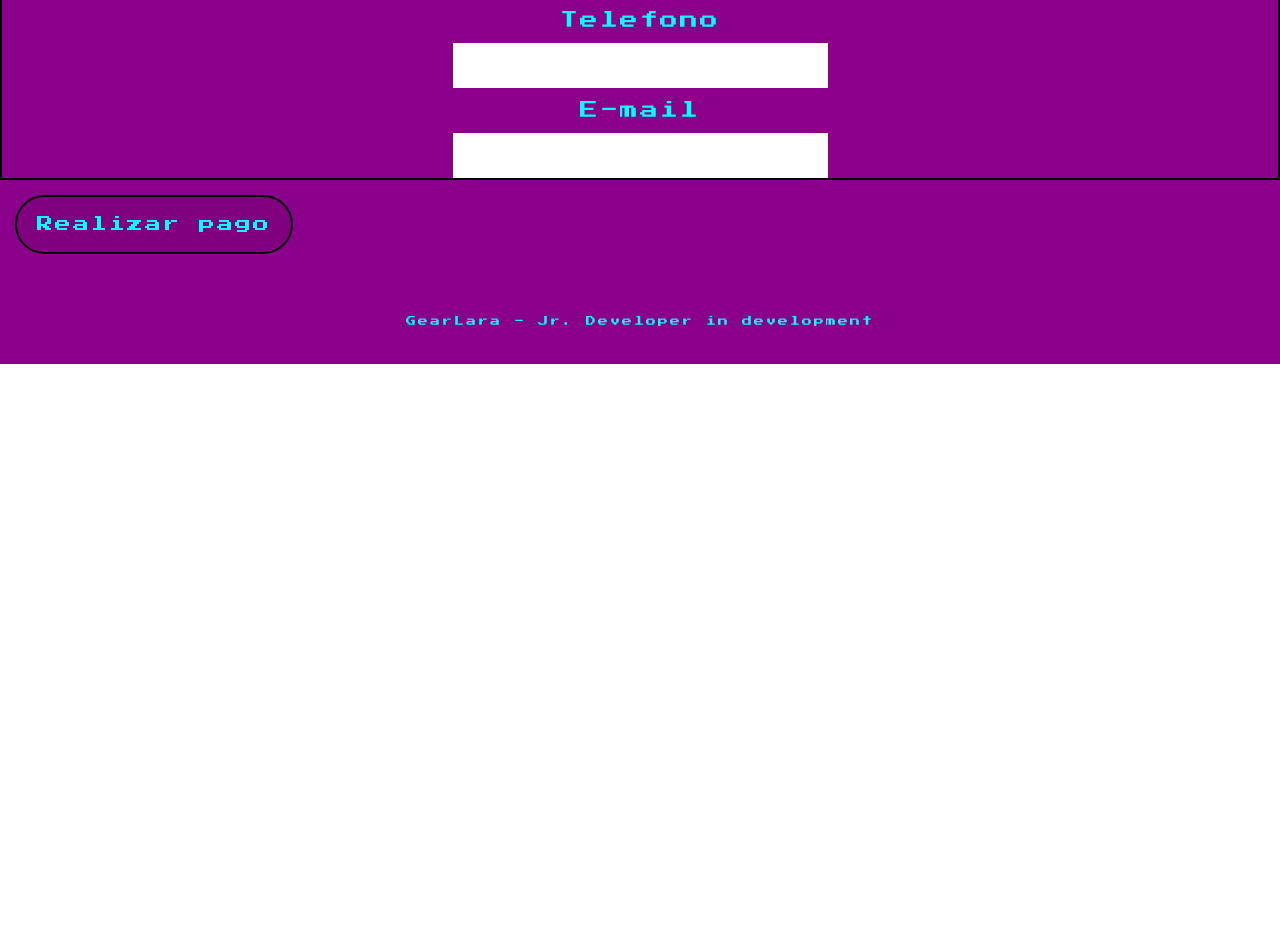
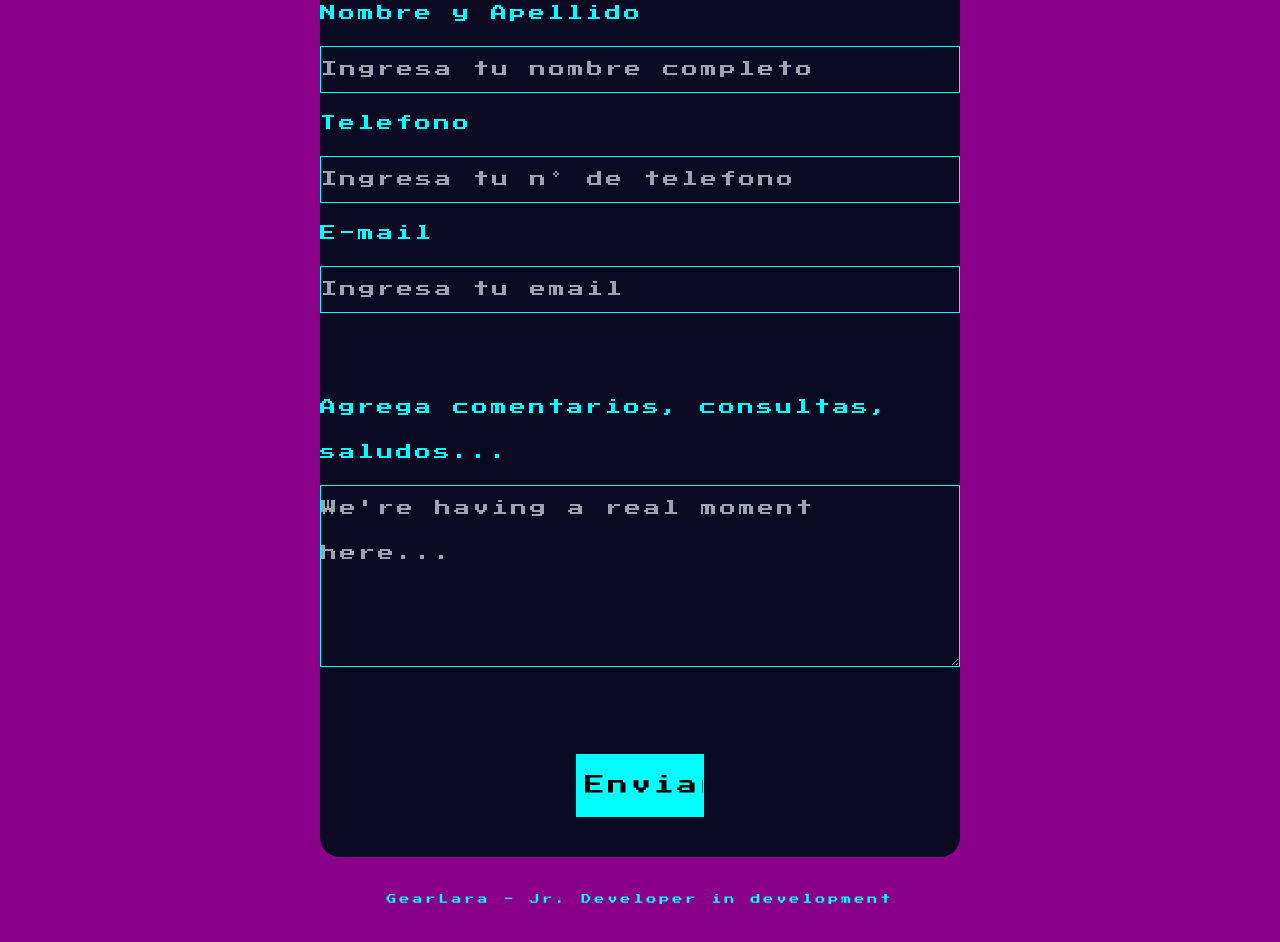
Before and after one commit to NatiBorjas/Provisiones_Stan, a React (Create React App) app: page /finalizarcompra in a window 1280 px wide. Shown: the part 286-1228 px from the top of the page. Before the commit the page ends 800 px from the top, so only its background shows below. Built offline with nearby package versions, Linux system fonts and the light colour scheme; no server answers.

Commit message:
Agregando componente de FormularioCompra

```diff
--- a/src/App.css
+++ b/src/App.css
@@ -1,16 +1,17 @@
 body {
   font-family: 'Press Start 2P', cursive;
-  font-size: 18px;
-  letter-spacing: 2px;
+  font-size: 16px;
+  letter-spacing: 3px;
   line-height: 45px;
   color: #00FFFF;
   background-color: #8B008B;
+  height: 100vh;
 }
 footer {
   font-size: 10px;
   text-align: center;
+  background-color: #8B008B;
   margin-bottom: 0;
-  margin: 10px;
   padding: 20px;
 }
 
@@ -53,11 +54,3 @@ ul li{
   display: flex;
   align-items: center;
 }
-
-form {
-  border: solid 2px black;
-  display: flex;
-  flex-direction: column;
-  align-items: center;
-  width: 100%;
-}
--- a/src/components/Cart.js
+++ b/src/components/Cart.js
@@ -46,7 +46,6 @@ export const Cart = () => {
                                 </div>
                             )
                         })}
-                        </div>
                         <div className="contenedor-total item-card">
                             <div className="total-carrito">
                                 <div>
@@ -64,6 +63,7 @@ export const Cart = () => {
                                 </div>
                             </div>
                         </div>
+                        </div>
                     </div>
                 )
             }
--- a/src/components/FormularioCompra.js
+++ b/src/components/FormularioCompra.js
@@ -3,9 +3,10 @@ import { Input } from "./Input";
 
 
 const FormularioCompra = () => {
+
     const { carrito, totalCarrito} = useCartContext();
 
-    // const itemsCarrito = carrito.map()
+    const itemsCarrito = carrito.map(i => ({nombre: i.nombre, precio: i.precio, cant: i.cant }))
 
     const saveCarrito = () => {
         const user = {
@@ -13,18 +14,12 @@ const FormularioCompra = () => {
             phone: '454554545',
             email: 'juana@gmail.com',
         };
-
         const orden = {
             cliente: user,
-            items: [{
-                id: '',
-                nombre: '',
-                precio: '',
-            }],
+            items: itemsCarrito,
             total: totalCarrito(),
         }
         console.log("Orden de compra", orden);
-
     }
 
     return (
@@ -32,11 +27,11 @@ const FormularioCompra = () => {
             <div>
                 <Input/>
             </div>
-            <div>
+            {/* <div>
                 <button className="btn" onClick={saveCarrito}>
                     Realizar pago
                 </button>
-            </div>
+            </div> */}
         </>
     )
 }
--- a/src/components/Input.js
+++ b/src/components/Input.js
@@ -1,10 +1,19 @@
+import "../styles/Input.css";
+
 export const Input = () => {
     return (
-        <div>
-            <form>
-                <label>Nombre y Apellido</label><input></input>
-                <label>Telefono</label><input></input>
-                <label>E-mail</label><input></input>
+        <div id="form-container">
+            <form id="form-compra">
+                <fieldset>
+                    <label id="name-label">Nombre y Apellido <input id="name" type="text" placeholder="Ingresa tu nombre completo" /></label>
+                    <label id="phone-label">Telefono <input id="phone" type="text" placeholder="Ingresa tu n° de telefono" /></label>
+                    <label id="email-label">E-mail <input id="email" type="email" placeholder="Ingresa tu email" /></label>
+                </fieldset>
+                <fieldset>
+                    <p>Agrega comentarios, consultas, saludos...</p>
+                    <textarea rows="4" cols="30" placeholder="We're having a real moment here..."></textarea>
+                </fieldset>
+                <input type="submit" value="Enviar" />
             </form>
         </div>
     )
--- a/src/styles/Carrito.css
+++ b/src/styles/Carrito.css
@@ -2,6 +2,7 @@
     display: flex;
     flex-direction: column;
     align-items: center;
+    background-color: #8B008B;
 }
 
 .carrito-vacio {
@@ -11,12 +12,13 @@
 
 .item-carrito {
     justify-content: space-between;
+    margin: 15px 200px;
 }
 
 .carrito{
     display: flex;
     flex-direction: column;
-    margin: 25px 200px;
+    background-color: #8B008B;
 }
 
 .vaciar-carrito {
--- /dev/null
+++ b/src/styles/Input.css
@@ -0,0 +1,49 @@
+#form-container {
+    width: 100%;
+    margin-top: 45px;
+    background-color: #8B008B;
+}
+
+form {
+    display: flex;
+    flex-direction: column;
+    align-items: center;
+    width: 90vw;
+	max-width: 50%;
+	min-width: 50%;
+	margin: 0 auto;
+    border: none;
+    background-color: #0a0a23;
+    border-radius: 20px;
+}
+
+input, textarea {
+    font-size: 16px;
+    background-color: #0a0a23;
+    border: 1px solid #0a0a23;
+    color: #00FFFF;
+    border: 1px solid #00FFFF;
+    margin: 10px 0 0 0;
+	width: 100%;
+    min-height: 2em;
+}
+
+fieldset {
+    border: none;
+    padding: 2rem 0;
+}
+
+label {
+    display: block;
+    margin: 0.5rem 0;
+}
+
+input[type="submit"] {
+    font-size: 20px;
+    display: block;
+    width: 20%;
+    margin: 2em auto;
+    padding: 8px;
+    background-color: #00FFFF;
+    color: black;
+}
--- a/src/styles/ItemDetail.css
+++ b/src/styles/ItemDetail.css
@@ -4,22 +4,23 @@
     justify-content: center;
     align-items: center;
     align-content: center;
+    background-color: #8B008B;
 }
 
 .detail {
     padding: 15px;
-    margin: 10px;
+    /* margin: 10px; */
     text-align: center;
 }
 
 .detail-info {
     max-width: 800px;
     padding: 25px;
-    margin: 20px;
+    /* margin: 20px; */
 }
 
 .img-detail {
-    margin: 10px;
+    /* margin: 10px; */
     padding: 20px;
     background-color: black;
 }
--- a/src/styles/ItemList.css
+++ b/src/styles/ItemList.css
@@ -3,7 +3,7 @@
     display: flex;
     flex-flow: row wrap;
     justify-content: center;
-    margin: 15px;
+    background-color: #8B008B;
 }
 
 .loader {
```
